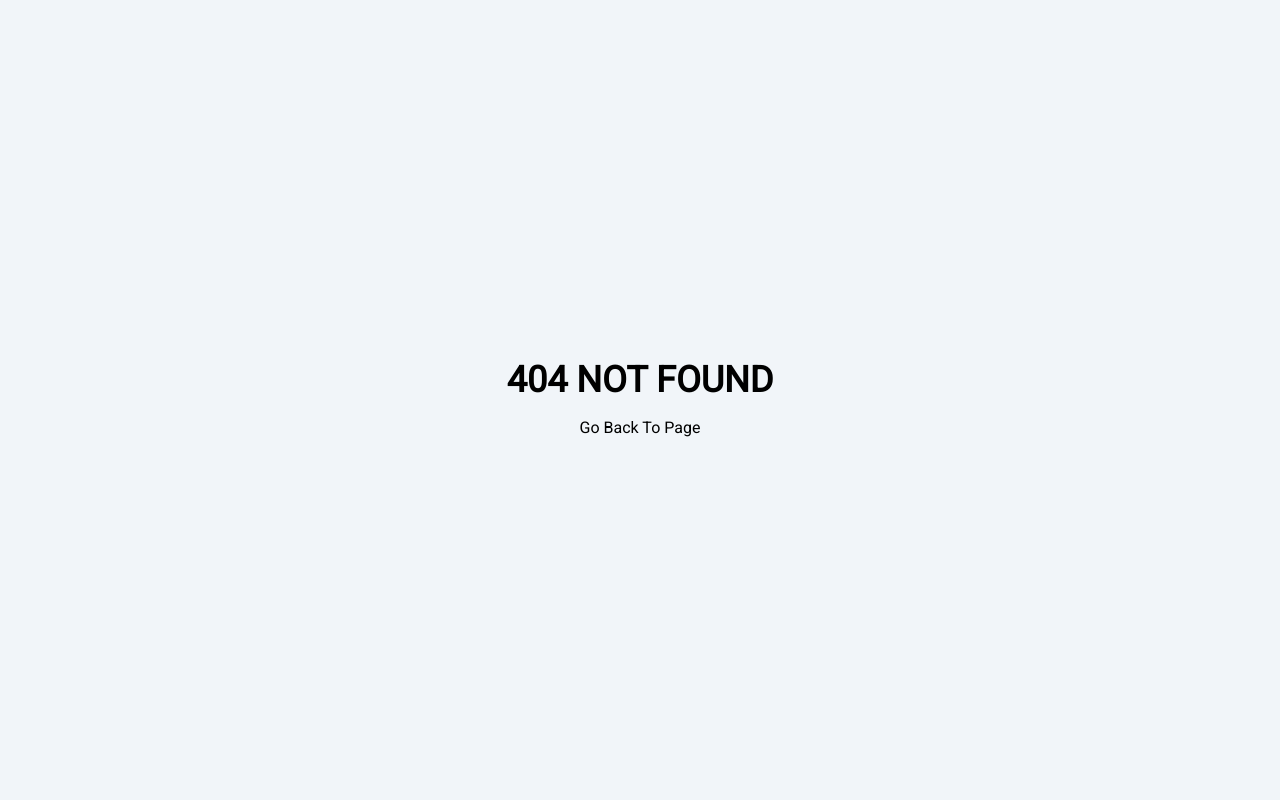
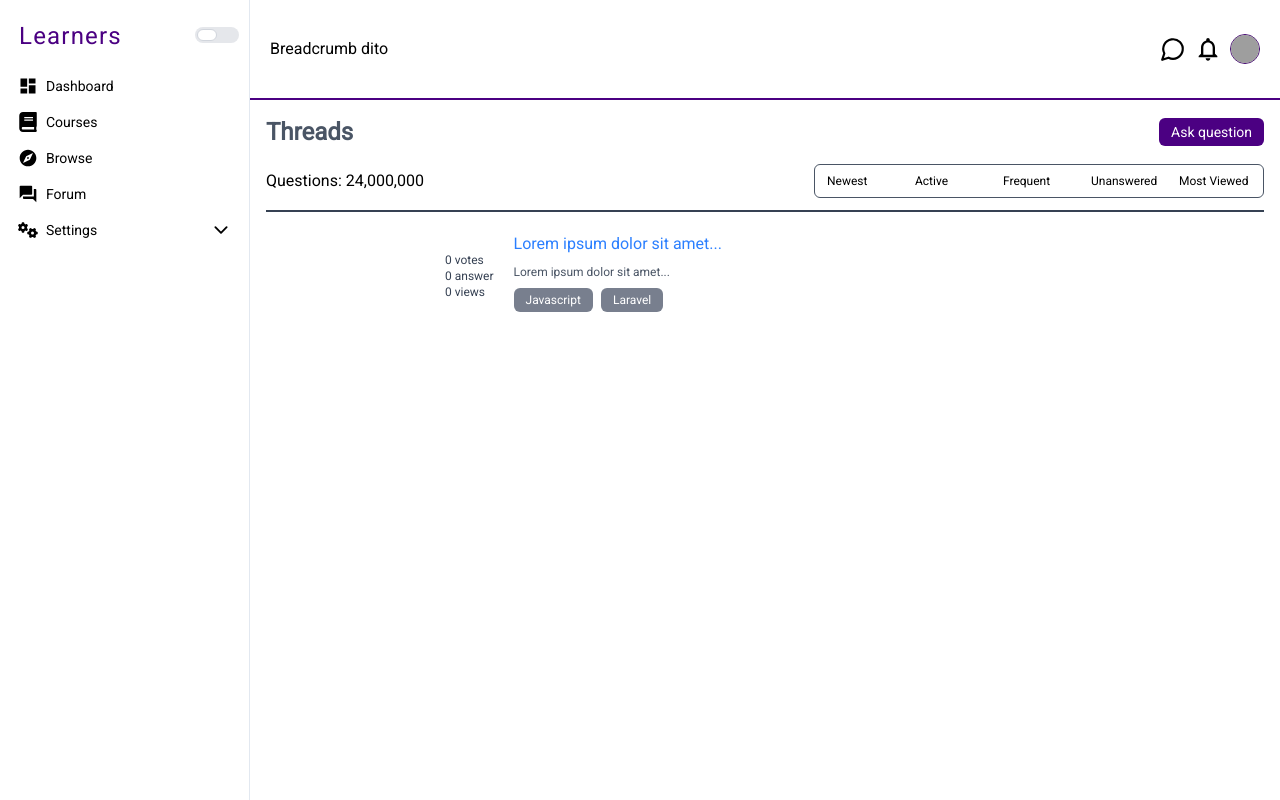
Before and after one commit to wardDward/educore_fe, a Next.js app: page /forums in a window 1280 px wide. Before the commit this address had no page. Built offline with nearby package versions, Linux system fonts and the light colour scheme; grey boxes are pictures that could not be loaded.

Commit message:
feat: forum pages

```diff
--- /dev/null
+++ b/src/app/(learners)/forums/page.tsx
@@ -0,0 +1,66 @@
+import React from "react";
+import { tabs } from "@/app/_data/tab";
+import Link from "next/link"
+function Forum() {
+  return (
+    <div className="p-4">
+      <div className="flex items-center justify-between">
+        <h1 className="text-2xl font-bold text-gray-600">Threads</h1>
+        <button className="text-sm text-white bg-purpleIndigo hover:bg-darkPurpleIndigo py-1 px-3 font-[400] rounded-md cursor-pointer">
+          Ask question
+        </button>
+      </div>
+      {/* components */}
+      <main className="mt-4">
+        <div className="flex flex-wrap justify-between items-center gap-1">
+          <div className="w-full max-w-[200px] text-ellipsis whitespace-nowrap ">Questions: 24,000,000</div>
+          <div className="py-1 px-1 border-[1px] border-gray-600 rounded-md flex items-center w-full lg:w-[450px]">
+            {tabs.map((tab, index) => (
+              <div
+                key={index}
+                className="text-xs font-[300] mx-1 hover:bg-slate-200 px-1 py-1 rounded-md cursor-pointer overflow-hidden text-ellipsis whitespace-nowrap flex-1"
+              >
+                {tab}
+              </div>
+            ))}
+          </div>
+        </div>
+        <hr className="my-3 h-[1px] border border-gray-700" />
+        <div className="flex flex-col justify-center  items-center">
+          <div className="w-full md:w-[570px] lg:w-[700px] px-[30px] py-2 border-b border-gray-500 last:border-none">
+            <div className="flex items-center">
+              <div className="flex flex-col justify-center">
+                <span className="text-gray-700 text-xs">0 votes</span>
+                <span className="text-gray-700 text-xs">0 answer</span>
+                <span className="text-gray-700 text-xs">0 views</span>
+              </div>
+              <div className="ml-5 w-[80%]">
+                <Link href={"#"} className="w-full text-md text-blue-500 line-clamp-2 hover:underline">
+                  Lorem ipsum dolor sit amet...
+                </Link>
+                <p className="text-xs mt-2 text-gray-600 font-[300] line-clamp-2">
+                  Lorem ipsum dolor sit amet...
+                </p>
+                <div className="mt-2 flex flex-wrap items-center">
+                  <div className="bg-gray-500/90 text-black text-xs py-1 px-3 rounded-md mr-2 mb-2">
+                    <Link href="#" className="text-white hover:underline text-xs font-[300]">
+                      Javascript
+                    </Link>
+                  </div>
+                  <div className="bg-gray-500/90 text-black text-xs py-1 px-3 rounded-md mr-2 mb-2">
+                    <Link href="#" className="text-white hover:underline text-xs font-[300]">
+                      Laravel
+                    </Link>
+                  </div>
+                </div>
+              </div>
+            </div>
+          </div>
+
+        </div>
+      </main>
+    </div>
+  );
+}
+
+export default Forum;
```
